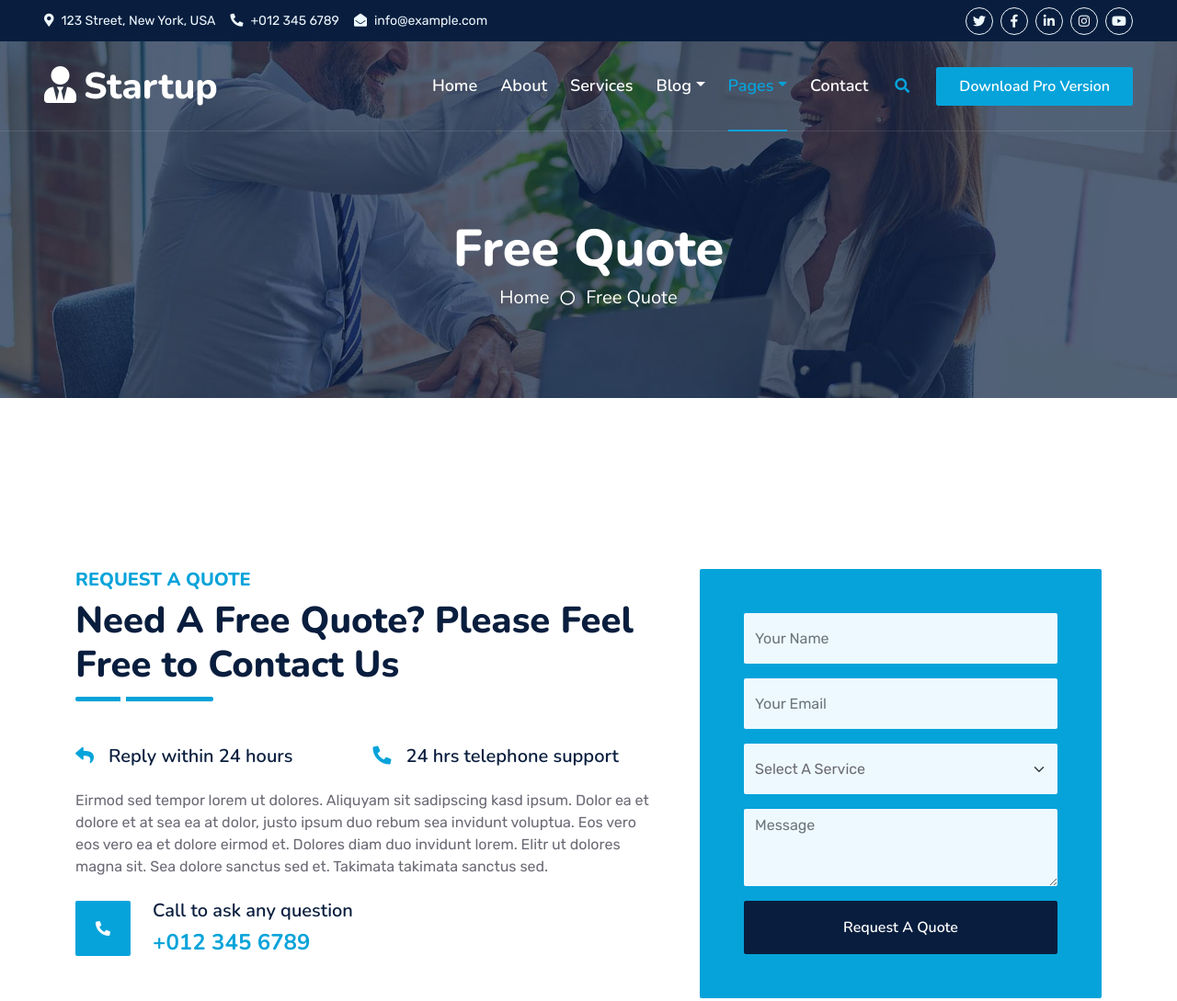
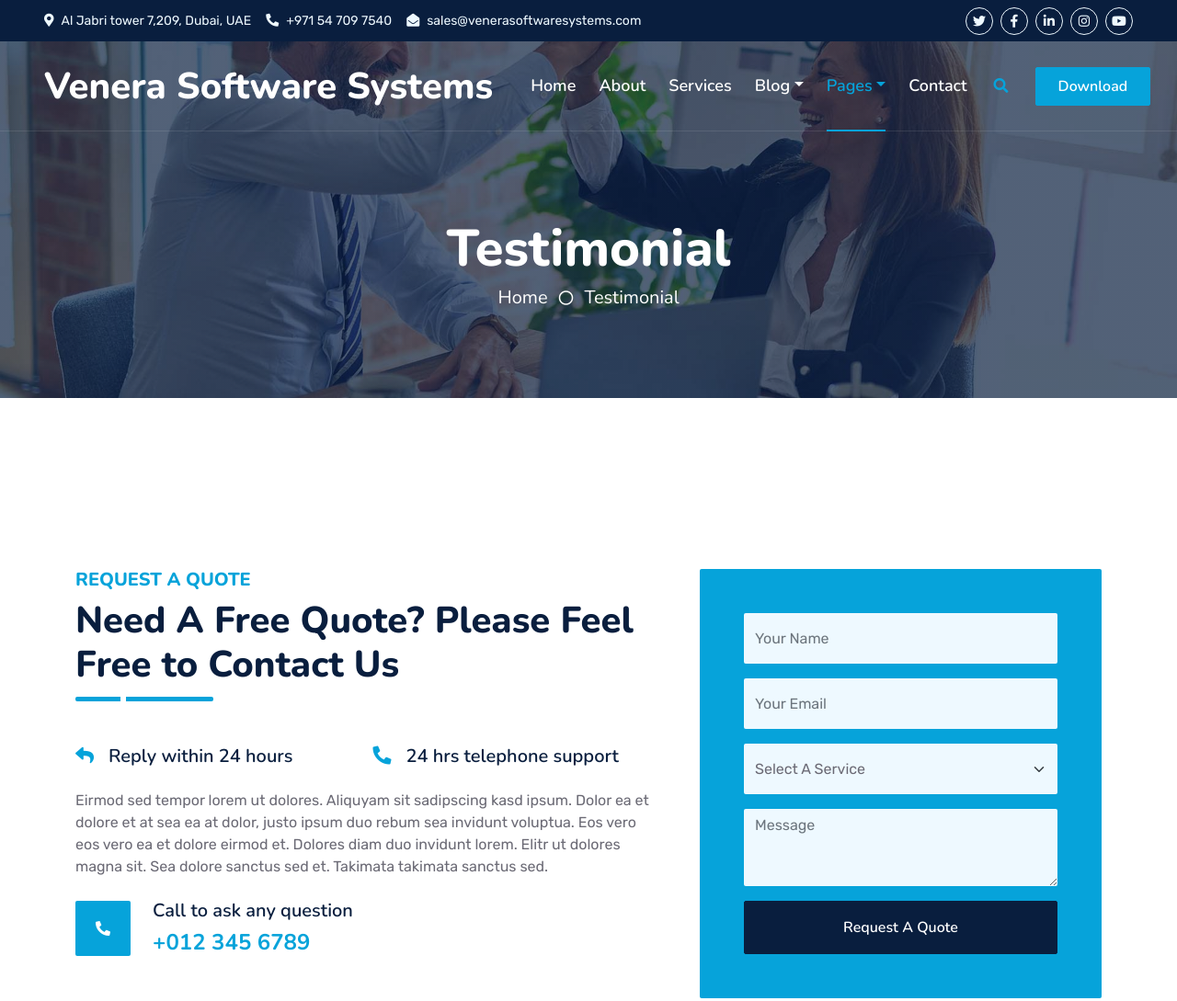
Before and after one commit to amalnadhv/software, a plain HTML site: page quote.html in a window 1280 px wide. Shown: the top 1089 px of the page at 92% size. Drawn offline with nearby package versions, Linux system fonts and the light colour scheme; a script that the page names is missing.

Commit message:
Update quote.html

```diff
--- a/quote.html
+++ b/quote.html
@@ -39,14 +39,14 @@
     <!-- Spinner End -->
 
 
-    <!-- Topbar Start -->
+            <!-- Topbar Start -->
     <div class="container-fluid bg-dark px-5 d-none d-lg-block">
         <div class="row gx-0">
             <div class="col-lg-8 text-center text-lg-start mb-2 mb-lg-0">
                 <div class="d-inline-flex align-items-center" style="height: 45px;">
-                    <small class="me-3 text-light"><i class="fa fa-map-marker-alt me-2"></i>123 Street, New York, USA</small>
-                    <small class="me-3 text-light"><i class="fa fa-phone-alt me-2"></i>+012 345 6789</small>
-                    <small class="text-light"><i class="fa fa-envelope-open me-2"></i>info@example.com</small>
+                    <small class="me-3 text-light"><i class="fa fa-map-marker-alt me-2"></i>Al Jabri tower 7,209, Dubai, UAE</small>
+                    <small class="me-3 text-light"><i class="fa fa-phone-alt me-2"></i>+971 54 709 7540</small>
+                    <small class="text-light"><i class="fa fa-envelope-open me-2"></i>sales@venerasoftwaresystems.com</small>
                 </div>
             </div>
             <div class="col-lg-4 text-center text-lg-end">
@@ -62,12 +62,11 @@
     </div>
     <!-- Topbar End -->
 
-
     <!-- Navbar Start -->
     <div class="container-fluid position-relative p-0">
         <nav class="navbar navbar-expand-lg navbar-dark px-5 py-3 py-lg-0">
             <a href="index.html" class="navbar-brand p-0">
-                <h1 class="m-0"><i class="fa fa-user-tie me-2"></i>Startup</h1>
+                <h1 class="m-0"></i>Venera Software Systems</h1>
             </a>
             <button class="navbar-toggler" type="button" data-bs-toggle="collapse" data-bs-target="#navbarCollapse">
                 <span class="fa fa-bars"></span>
@@ -85,35 +84,34 @@
                         </div>
                     </div>
                     <div class="nav-item dropdown">
-                        <a href="#" class="nav-link dropdown-toggle active" data-bs-toggle="dropdown">Pages</a>
+                        <a href="#" class="nav-link active dropdown-toggle" data-bs-toggle="dropdown">Pages</a>
                         <div class="dropdown-menu m-0">
                             <a href="price.html" class="dropdown-item">Pricing Plan</a>
                             <a href="feature.html" class="dropdown-item">Our features</a>
                             <a href="team.html" class="dropdown-item">Team Members</a>
                             <a href="testimonial.html" class="dropdown-item">Testimonial</a>
-                            <a href="quote.html" class="dropdown-item active">Free Quote</a>
+                            <a href="quote.html" class="dropdown-item">Free Quote</a>
                         </div>
                     </div>
                     <a href="contact.html" class="nav-item nav-link">Contact</a>
                 </div>
                 <butaton type="button" class="btn text-primary ms-3" data-bs-toggle="modal" data-bs-target="#searchModal"><i class="fa fa-search"></i></butaton>
-                <a href="https://htmlcodex.com/startup-company-website-template" class="btn btn-primary py-2 px-4 ms-3">Download Pro Version</a>
+                <a href="https://htmlcodex.com/startup-company-website-template" class="btn btn-primary py-2 px-4 ms-3">Download</a>
             </div>
         </nav>
 
         <div class="container-fluid bg-primary py-5 bg-header" style="margin-bottom: 90px;">
             <div class="row py-5">
                 <div class="col-12 pt-lg-5 mt-lg-5 text-center">
-                    <h1 class="display-4 text-white animated zoomIn">Free Quote</h1>
+                    <h1 class="display-4 text-white animated zoomIn">Testimonial</h1>
                     <a href="" class="h5 text-white">Home</a>
                     <i class="far fa-circle text-white px-2"></i>
-                    <a href="" class="h5 text-white">Free Quote</a>
+                    <a href="" class="h5 text-white">Testimonial</a>
                 </div>
             </div>
         </div>
     </div>
     <!-- Navbar End -->
-
 
     <!-- Full Screen Search Start -->
     <div class="modal fade" id="searchModal" tabindex="-1">
```
